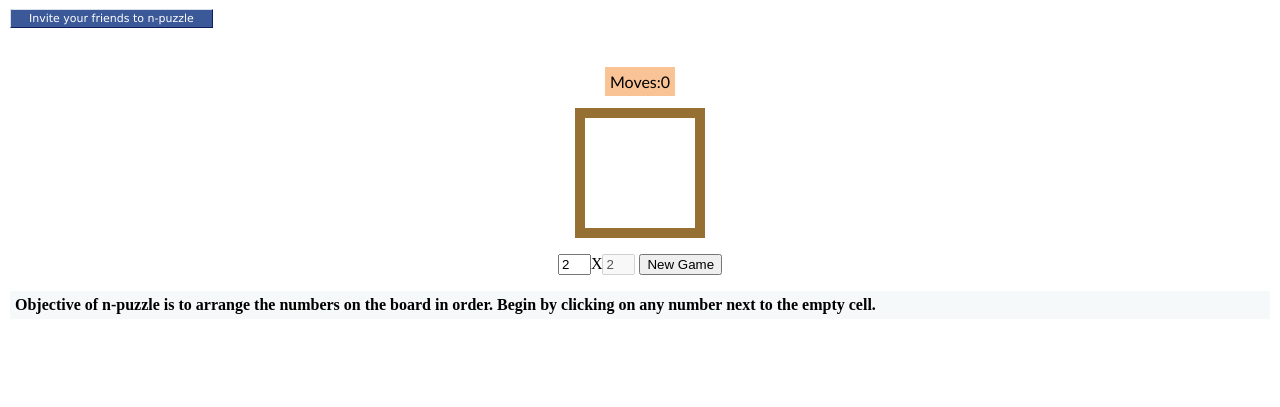
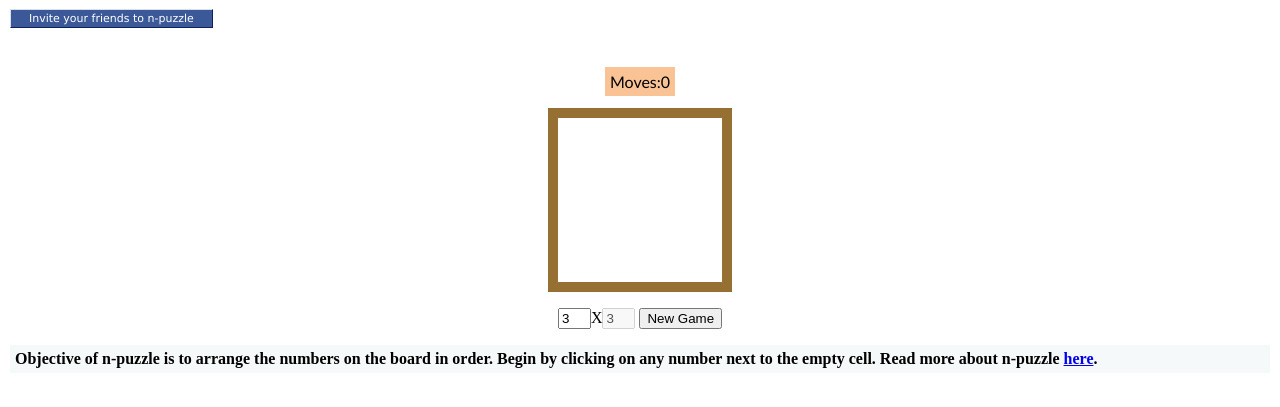
Before and after one commit to abhirama/n-puzzle, a PHP site: page /n-puzzle.php in a window 1280 px wide. Shown: the top 407 px of the page. Run offline with PHP 8.4, Linux system fonts and the light colour scheme; some libraries are stand-ins or nearby versions.

Commit message:
Changed the initial board size to 3 and also added wikipedia link to description

```diff
--- a/n-puzzle.php
+++ b/n-puzzle.php
@@ -85,8 +85,8 @@
 		<script type="text/javascript">
 			$(document).ready(function(){
 				//global variable declarations - start
-				var _boardRows = 2;
-				var _boardColumns = 2;
+				var _boardRows = 3;
+				var _boardColumns = 3;
 
 				//global variable to hold the current empty cell row and column
 				var _emptyCellRow = _boardRows - 1;
@@ -516,7 +516,7 @@
 		</div>
 
 		<div class="introduction">
-			Objective of n-puzzle is to arrange the numbers on the board in order. Begin by clicking on any number next to the empty cell.
+			Objective of n-puzzle is to arrange the numbers on the board in order. Begin by clicking on any number next to the empty cell. Read more about n-puzzle <a href="http://en.wikipedia.org/wiki/Fifteen_puzzle" target="_new">here</a>.
 		</div>
 
 	</body>
```
